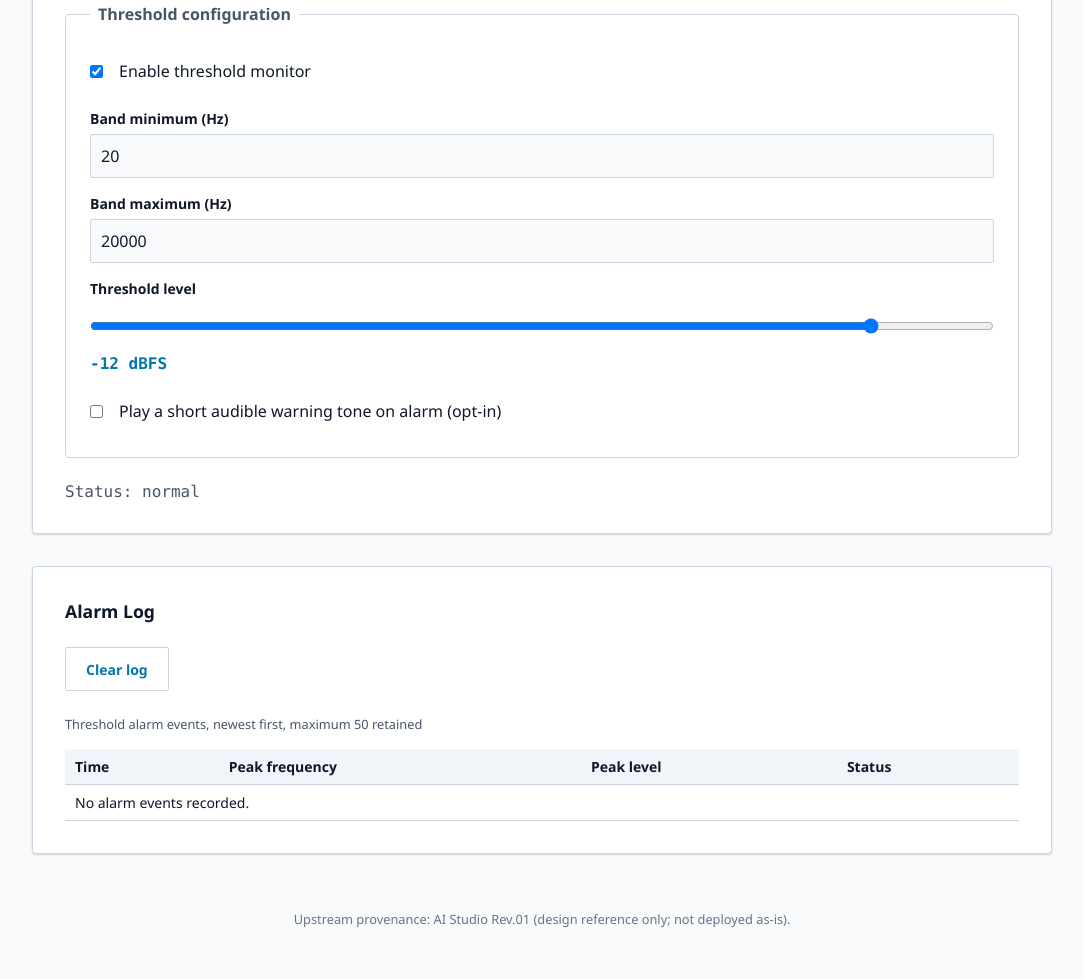
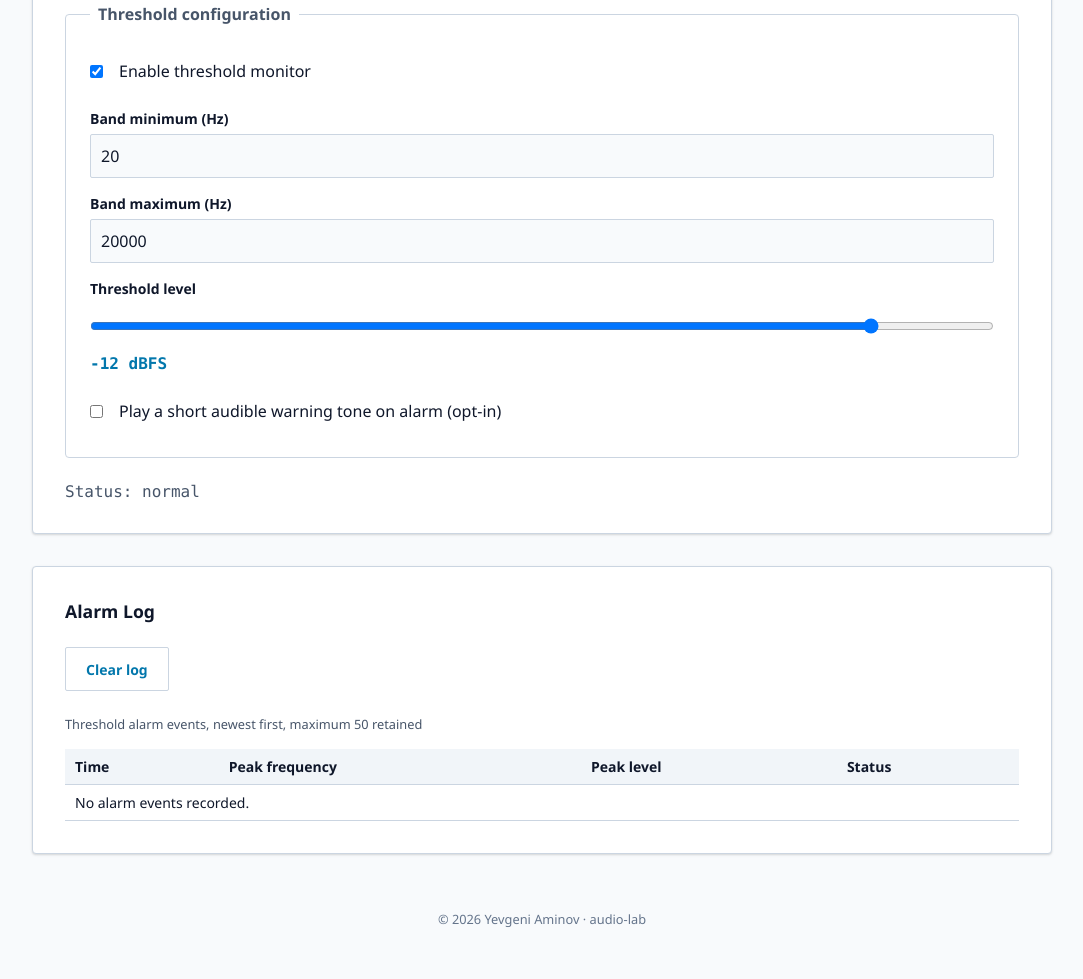
Before and after one commit to YevgeniAmin/ENG_Test, a plain HTML site: page public/audio-lab.html in a window 1280 px wide. Shown: the part 3332-4311 px from the top of the page, without its empty margins (98-1181 px from the left). Drawn offline with Linux system fonts and the light colour scheme.

Commit message:
feat(audio-portal): update footer provenance and increment version to 2.1

```diff
--- a/public/audio-lab.html
+++ b/public/audio-lab.html
@@ -275,7 +275,7 @@
             </section>
 
             <footer class="al-footer">
-                <p class="al-provenance">Upstream provenance: AI Studio Rev.01 (design reference only; not deployed as-is).</p>
+                <p class="al-provenance">© 2026 Yevgeni Aminov · audio-lab</p>
                 <div class="version-sync">
                     <span></span>
                 </div>
```
Also changed, not shown: public/index.html (+1 -1 lines).
